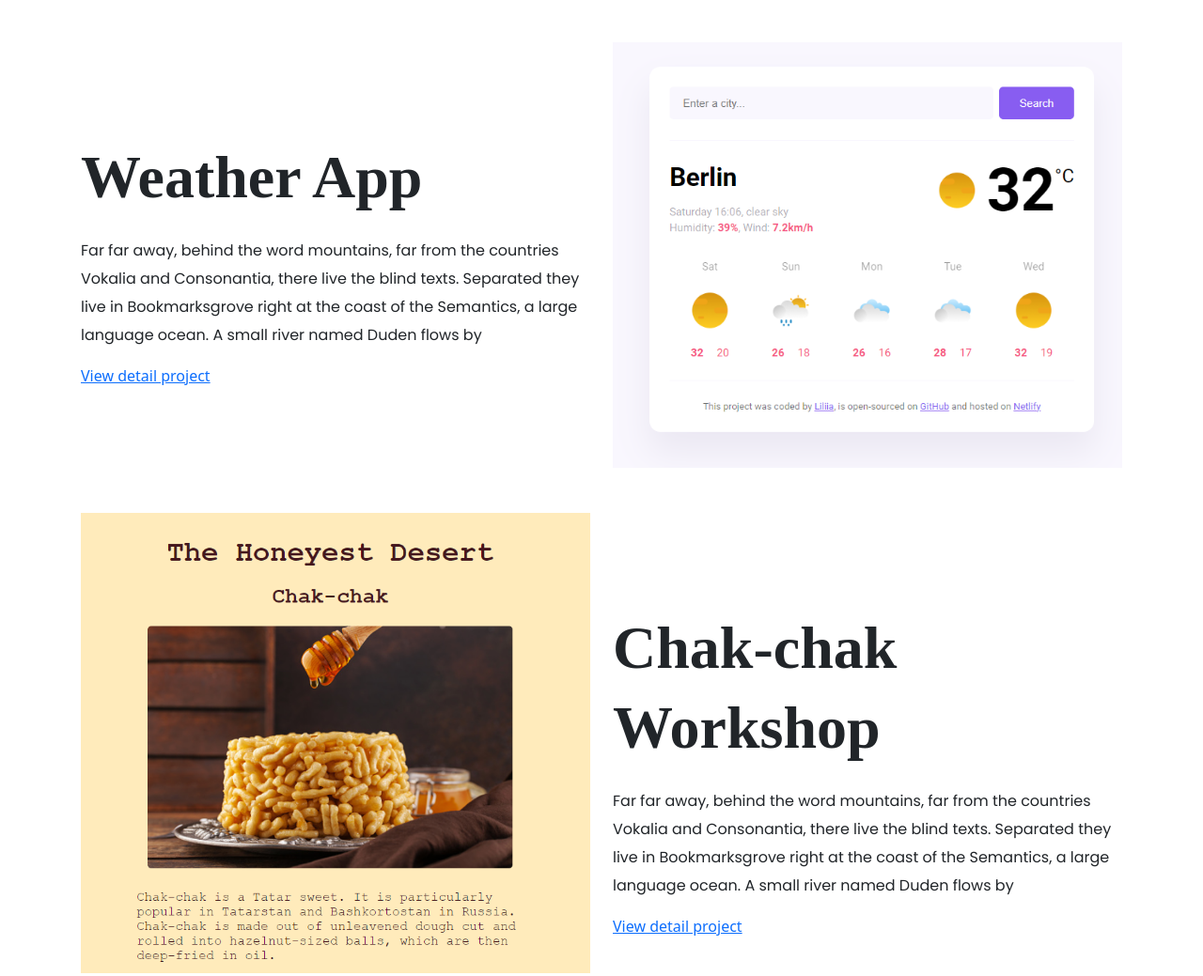
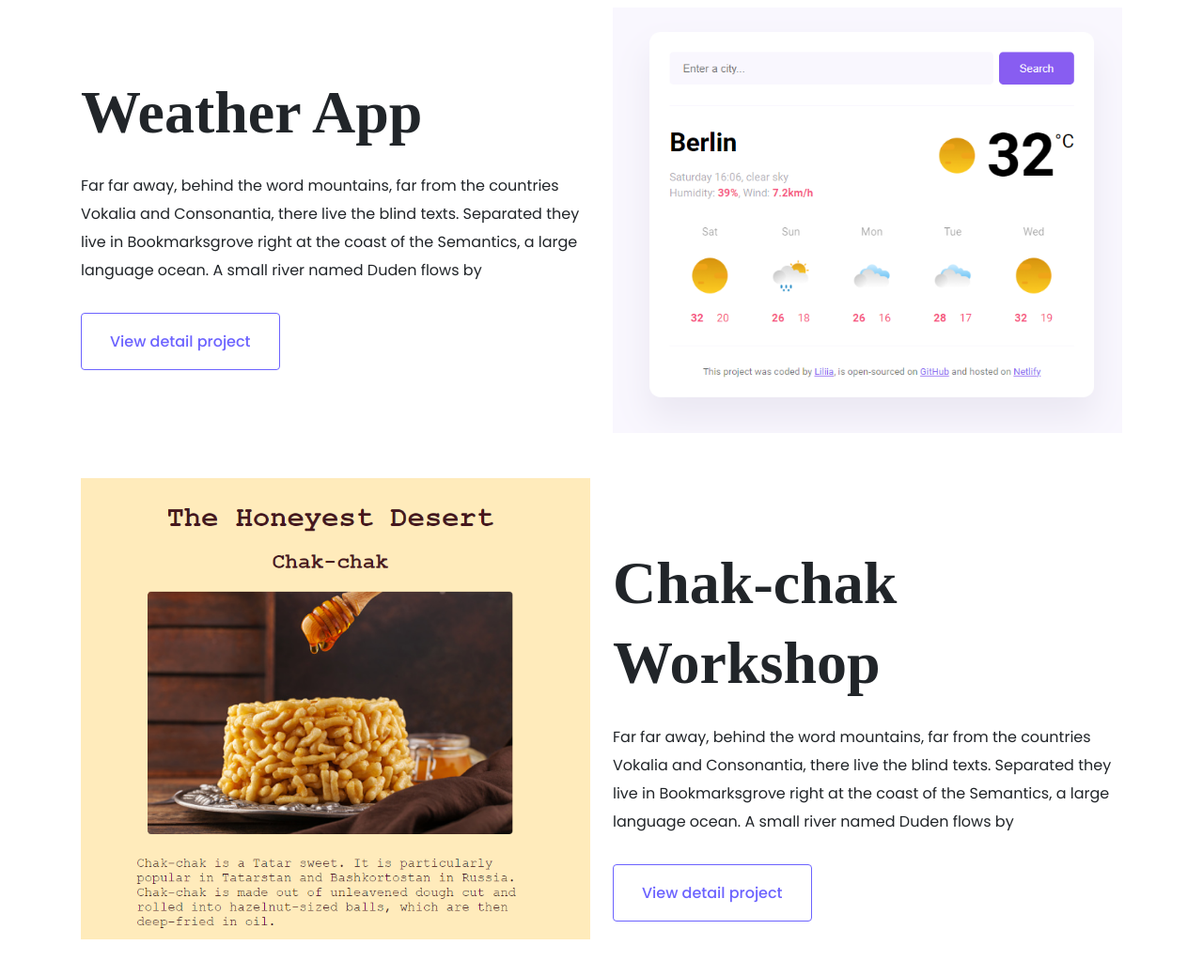
Before and after one commit to lili-gim/portfolio-project, a plain HTML site: page index.html in a window 1280 px wide. Shown: the part 1260-2299 px from the top of the page at 94% size. Drawn offline with nearby package versions, Linux system fonts and the light colour scheme.

Commit message:
Updated button styles

```diff
--- a/index.html
+++ b/index.html
@@ -48,14 +48,14 @@
           />
         </div>
         <div class="col-6">
-          <h2 class="text-start mt-5">Birthday Wish App</h2>
+          <h2 class="text-start mt-1">Birthday Wish App</h2>
           <p class="my-3">
             Far far away, behind the word mountains, far from the countries
             Vokalia and Consonantia, there live the blind texts. Separated they
             live in Bookmarksgrove right at the coast of the Semantics, a large
             language ocean. A small river named Duden flows by
           </p>
-          <div class="button mt-5">
+          <div class="mt-5">
             <a href="#" class="project-link" title="Birthday wish generator"
               >View detail project</a
             >
@@ -64,14 +64,14 @@
       </div>
       <div class="row mb-5">
         <div class="col-6 mt-5">
-          <h2 class="text-start mt-5">Weather App</h2>
+          <h2 class="text-start mt-3">Weather App</h2>
           <p class="my-3">
             Far far away, behind the word mountains, far from the countries
             Vokalia and Consonantia, there live the blind texts. Separated they
             live in Bookmarksgrove right at the coast of the Semantics, a large
             language ocean. A small river named Duden flows by
           </p>
-          <div class="button">
+          <div class="mt-5">
             <a href="#" class="project-link" title="Weather app project"
               >View detail project</a
             >
@@ -98,14 +98,14 @@
           />
         </div>
         <div class="col-6 mt-5">
-          <h2 class="text-start mt-5">Chak-chak Workshop</h2>
+          <h2 class="text-start mt-3">Chak-chak Workshop</h2>
           <p class="my-3">
             Far far away, behind the word mountains, far from the countries
             Vokalia and Consonantia, there live the blind texts. Separated they
             live in Bookmarksgrove right at the coast of the Semantics, a large
             language ocean. A small river named Duden flows by
           </p>
-          <div class="button">
+          <div class="mt-5">
             <a href="#" class="project-link" title="Chak-chak workshop project"
               >View detail project</a
             >
--- a/src/styles.css
+++ b/src/styles.css
@@ -3,7 +3,7 @@
   --primary-background-color: rgba(249, 247, 254, 1);
   --primary-font-family: "Playfair Display", serif;
   --secondary-font-family: "Poppins", sans-serif;
-  --secondary-color:border: 1px solid rgba(108, 99, 255, 1)
+  --secondary-color: rgba(108, 99, 255, 1);
 }
 
 .intro h1 {
@@ -83,8 +83,16 @@ h4 {
   font-weight: 400;
 }
 
-.button {
+.project-link {
   border-radius: 4px;
-  border-color: var(--secondary-color);
-
+  border: 1px solid var(--secondary-color);
+  font-family: var(--secondary-font-family);
+  font-size: 16px;
+  font-weight: 500;
+  line-height: 24px;
+  text-align: center;
+  padding: 20px 20px;
+  text-decoration: none;
+  color: var(--secondary-color);
+  padding: 18px 30px;
 }
```
